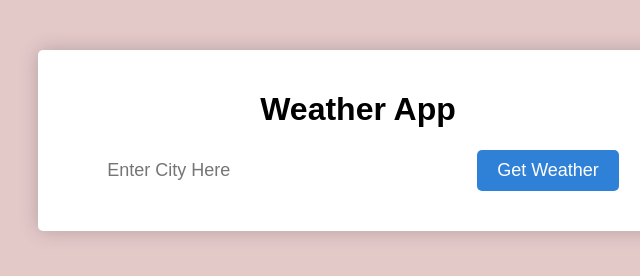
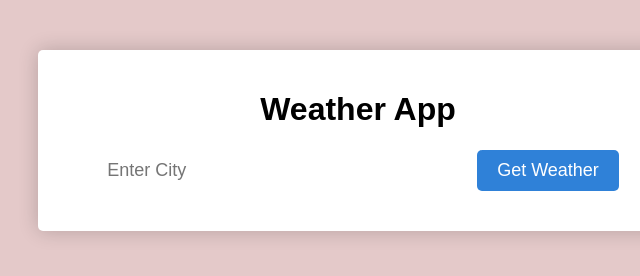
Before and after one commit to MariaKar1991/Weather-App, a plain HTML site: page index.html in a window 1280 px wide. Shown: the full height of the page, 282-922 px from the left. Drawn offline with Linux system fonts and the light colour scheme.

Commit message:
Second commit

```diff
--- a/index.html
+++ b/index.html
@@ -14,7 +14,7 @@
       <h1>Weather App</h1>
       <!-- Form for user input (city) -->
       <form>
-        <input type="text" id="city-input" placeholder="Enter City Here" />
+        <input type="text" id="city-input" placeholder="Enter City" />
         <input type="submit" value="Get Weather" />
       </form>
       <!-- Container for displaying weather data -->
```
